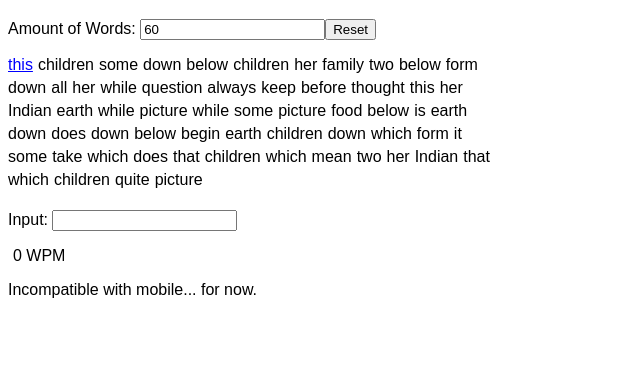
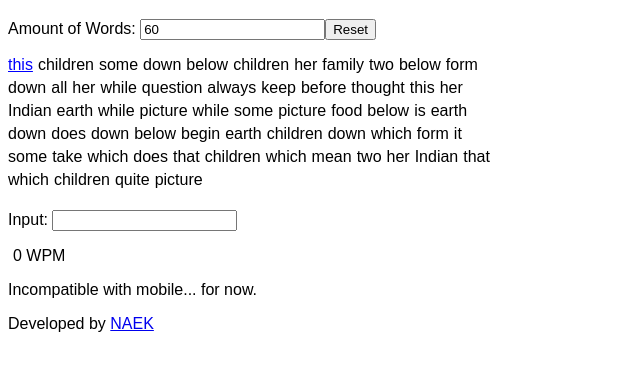
Before and after one commit to NAEK2K/typing-test, a plain HTML site: page index.html in a window 1280 px wide. Shown: the part 61-432 px from the top of the page, without its empty margins (0-640 px from the left). Drawn offline with nearby package versions, Linux system fonts and the light colour scheme.

Commit message:
added footer for credit

```diff
--- a/index.html
+++ b/index.html
@@ -19,7 +19,7 @@
         <div id="last" style="padding-left: 5px;">0 WPM</div>
     </p>
     <p>Incompatible with mobile... for now.</p>
-
+    <p>Developed by <a href="https://naek.ca">NAEK</a></p>
 
 </body>
 
```
